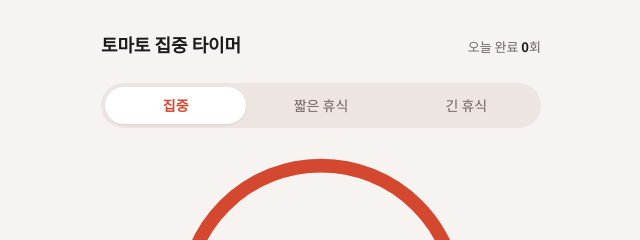
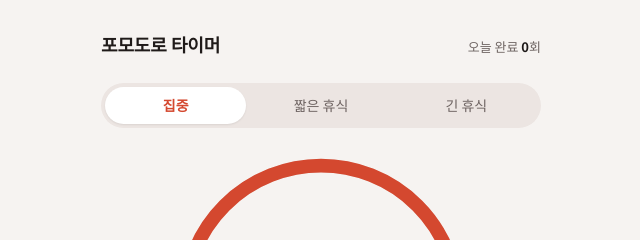
Before and after one commit to ayj1821-lgtm/TIMER, a plain HTML site: page index.html in a window 1280 px wide. Shown: the top 240 px of the page, 319-959 px from the left. Drawn offline with Linux system fonts and the light colour scheme.

Commit message:
Rename page to 포모도로 타이머
Co-Authored-By: Claude Opus 5.5 <noreply@anthropic.com>

```diff
--- a/index.html
+++ b/index.html
@@ -1,4 +1,4 @@
-<title>토마토 집중 타이머</title>
+<title>포모도로 타이머</title>
 <meta name="claude:viewport-fit-sides" content="cover">
 <link rel="preconnect" href="https://fonts.googleapis.com">
 <link rel="preconnect" href="https://fonts.gstatic.com" crossorigin>
@@ -210,7 +210,7 @@ kbd { font-family: var(--font-display); border: 1px solid var(--line); border-bo
 
 <div class="wrap">
   <header>
-    <h1>토마토 집중 타이머</h1>
+    <h1>포모도로 타이머</h1>
     <div class="today">오늘 완료 <b id="todayCount">0</b>회</div>
   </header>
 
@@ -373,8 +373,8 @@ kbd { font-family: var(--font-display); border: 1px solid var(--line); border-bo
     document.querySelectorAll(".tab").forEach(b => b.setAttribute("aria-selected", String(b.dataset.mode === state.mode)));
 
     document.title = state.running || state.remaining < total
-      ? `${t} · ${MODES[state.mode]} — 토마토 집중 타이머`
-      : "토마토 집중 타이머";
+      ? `${t} · ${MODES[state.mode]} — 포모도로 타이머`
+      : "포모도로 타이머";
 
     $("todayCount").textContent = today;
     const dots = $("dots");
```
